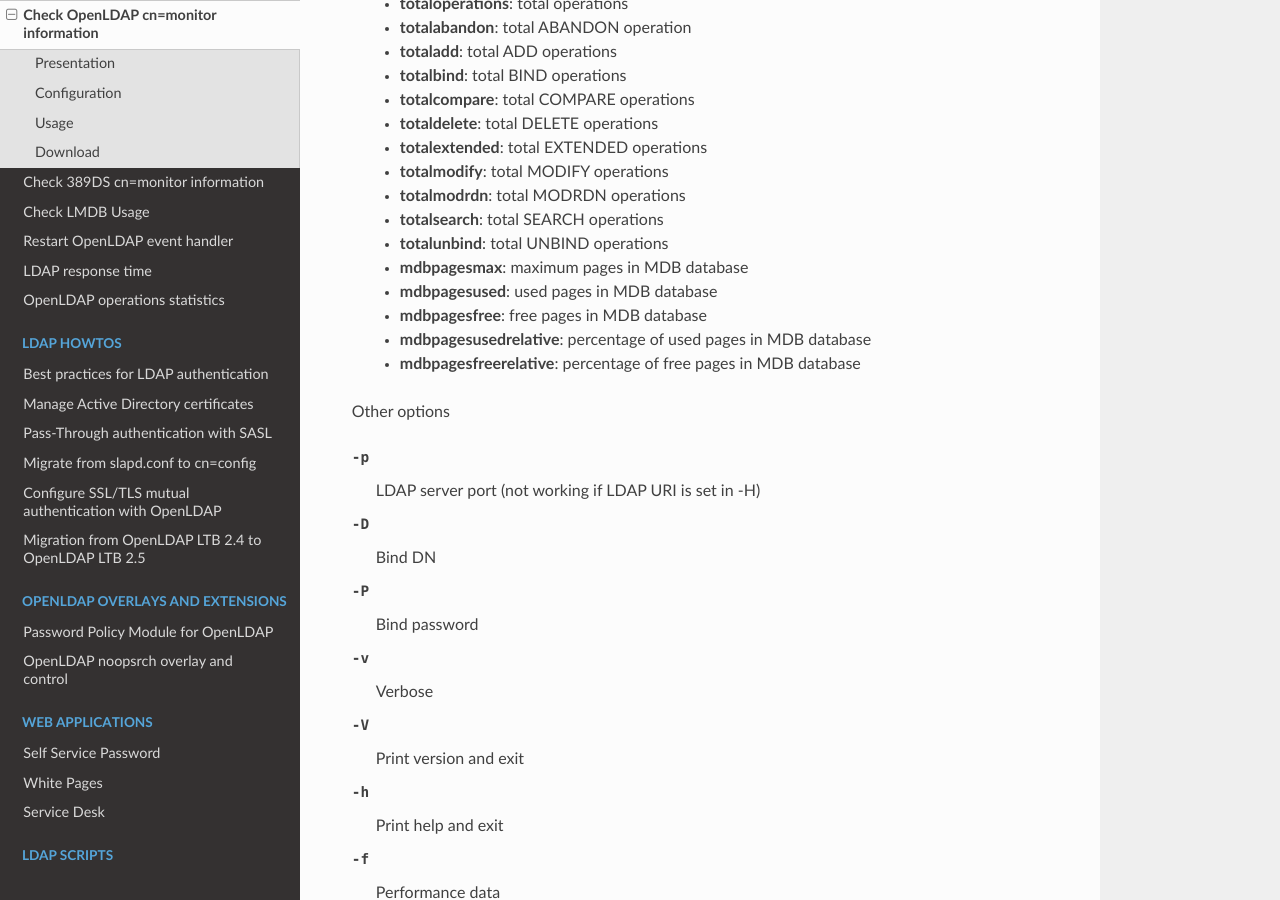
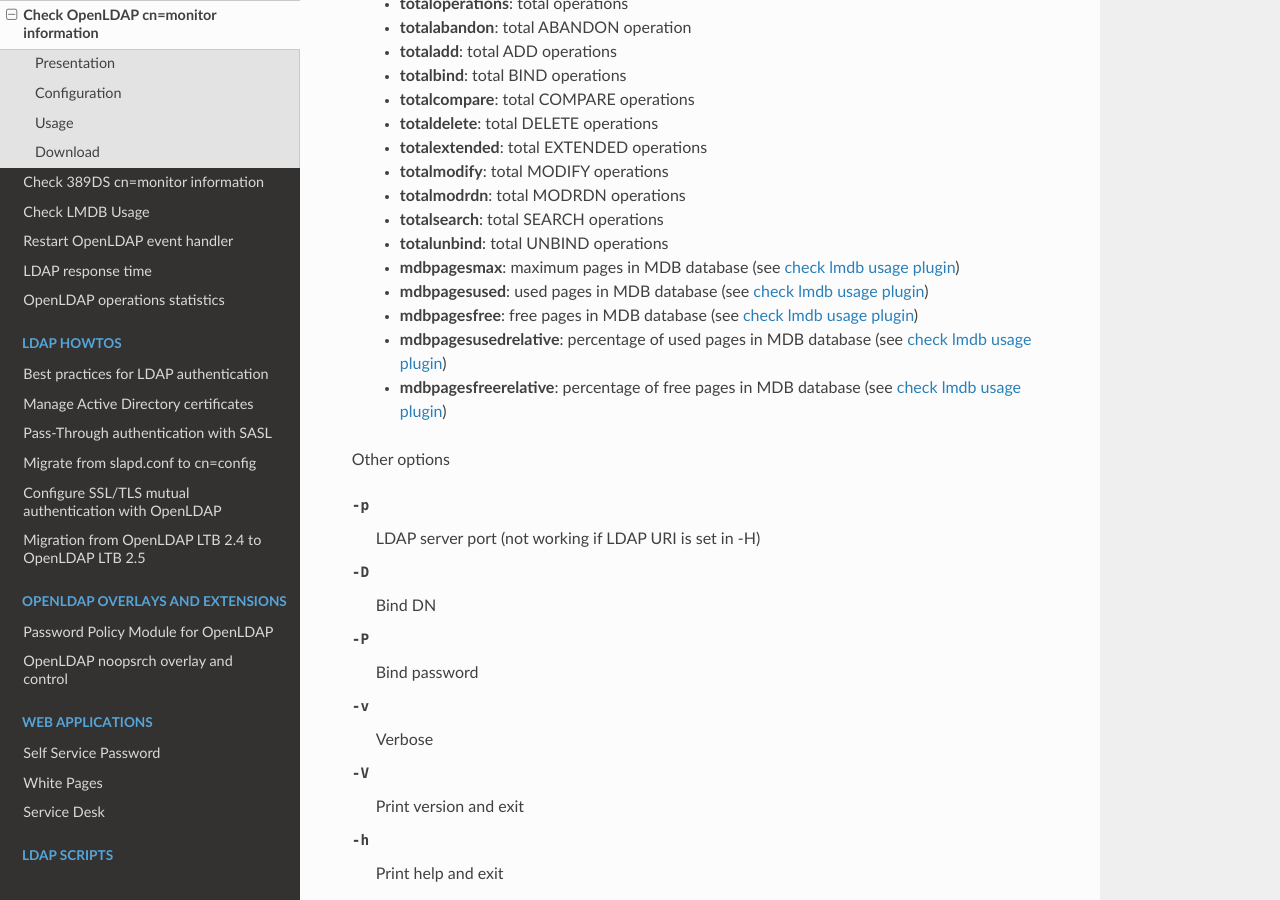
Before and after one commit to ltb-project/documentation, a Sphinx documentation site: the page built from source/check_ldap_monitor.rst, in a window 1280 px wide and 900 px high, scrolled down 1223 px. Built offline with Sphinx 7.4.7 and the Read the Docs theme 2.0.0, drawn with Linux system fonts in a browser that asks for light colours.

Commit message:
explain lmdb usage calculation (see https://github.com/ltb-project/nagios-plugins/issues/19)

```diff
--- a/source/check_ldap_monitor.rst
+++ b/source/check_ldap_monitor.rst
@@ -54,11 +54,11 @@
          * **totalmodrdn**: total MODRDN operations
          * **totalsearch**: total SEARCH operations
          * **totalunbind**: total UNBIND operations
-         * **mdbpagesmax**: maximum pages in MDB database
-         * **mdbpagesused**: used pages in MDB database
-         * **mdbpagesfree**: free pages in MDB database
-         * **mdbpagesusedrelative**: percentage of used pages in MDB database
-         * **mdbpagesfreerelative**: percentage of free pages in MDB database
+         * **mdbpagesmax**: maximum pages in MDB database (see :doc:`check lmdb usage plugin<check_lmdb_usage>`)
+         * **mdbpagesused**: used pages in MDB database (see :doc:`check lmdb usage plugin<check_lmdb_usage>`)
+         * **mdbpagesfree**: free pages in MDB database (see :doc:`check lmdb usage plugin<check_lmdb_usage>`)
+         * **mdbpagesusedrelative**: percentage of used pages in MDB database (see :doc:`check lmdb usage plugin<check_lmdb_usage>`)
+         * **mdbpagesfreerelative**: percentage of free pages in MDB database (see :doc:`check lmdb usage plugin<check_lmdb_usage>`)
 
 Other options
 
```
Also changed, not shown: source/check_lmdb_usage.rst (+10 -0 lines), source/images/mdb_stat.png (added), 1 other file.
